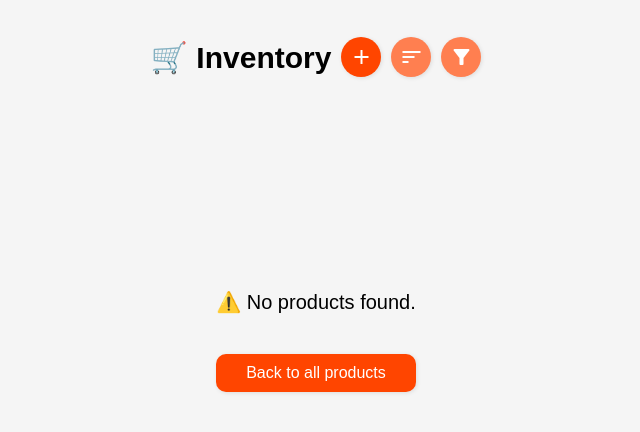
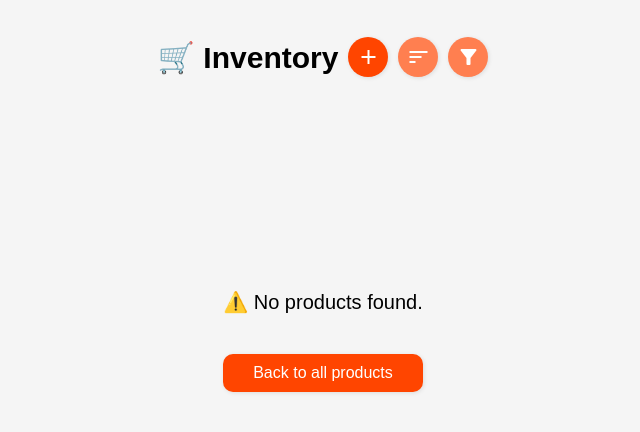
Before and after one commit to slabwu/inventory-application, a Node server app: page /products in a window 1280 px wide. Shown: the part 75-507 px from the top of the page, without its empty margins (317-957 px from the left). Run offline with Node 20, Linux system fonts and the light colour scheme; data that the repository does not hold is empty.

Commit message:
Remove margin in products page

```diff
--- a/public/styles.css
+++ b/public/styles.css
@@ -588,10 +588,6 @@ main.margin {
     margin-bottom: 0;
 }
 
-main.products {
-    margin-right: 14px;
-}
-
 h2 {
     text-align: center;
 }
--- a/views/products.ejs
+++ b/views/products.ejs
@@ -5,7 +5,7 @@
     </head>
     <body>
         <%- include('header', { search: search }) %>
-        <main class="products">
+        <main>
             <div class="title inventory">
                 <h2>🛒 Inventory</h2>
                 <a href="/products/add" class="button iconButton">
```
